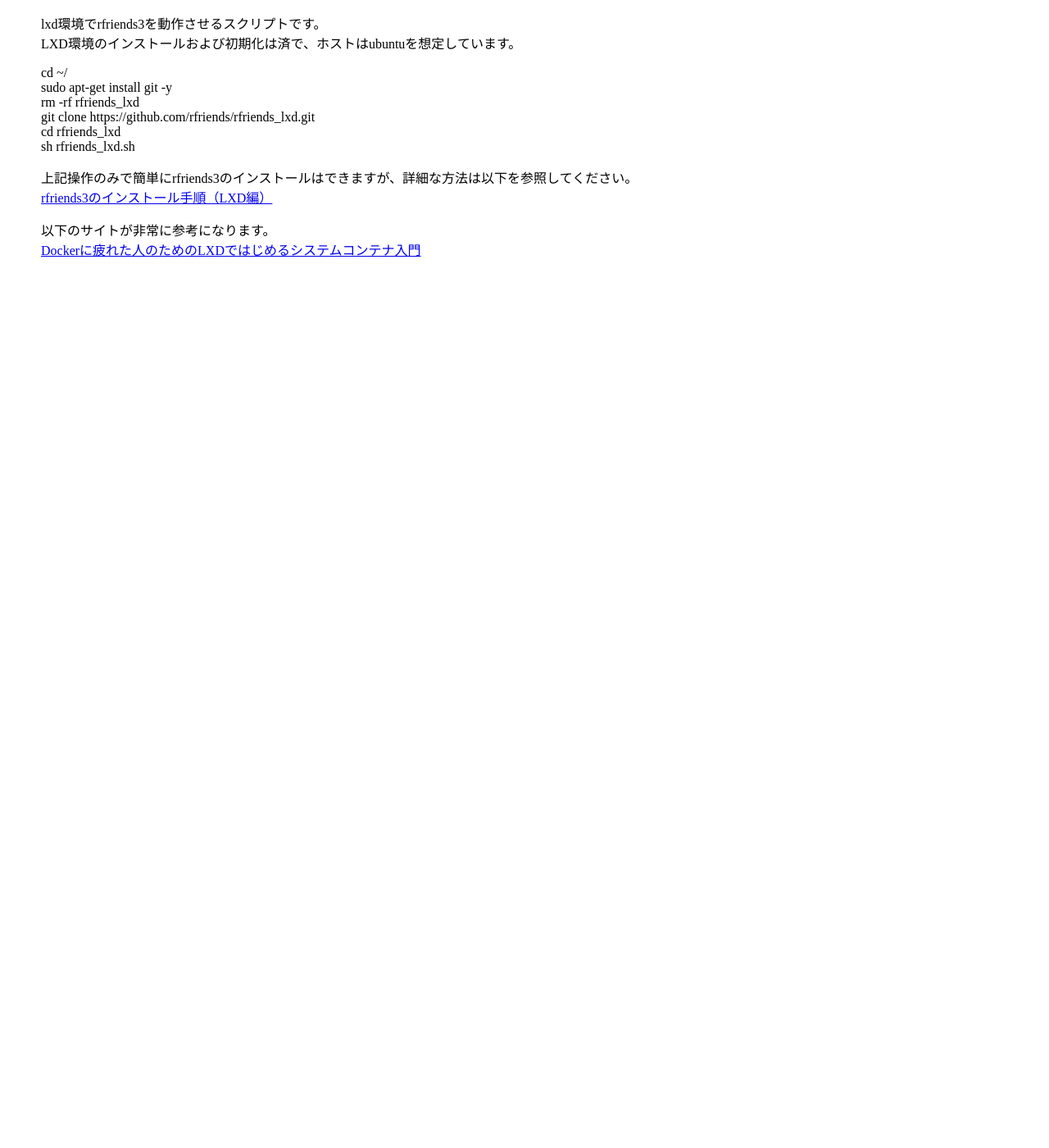
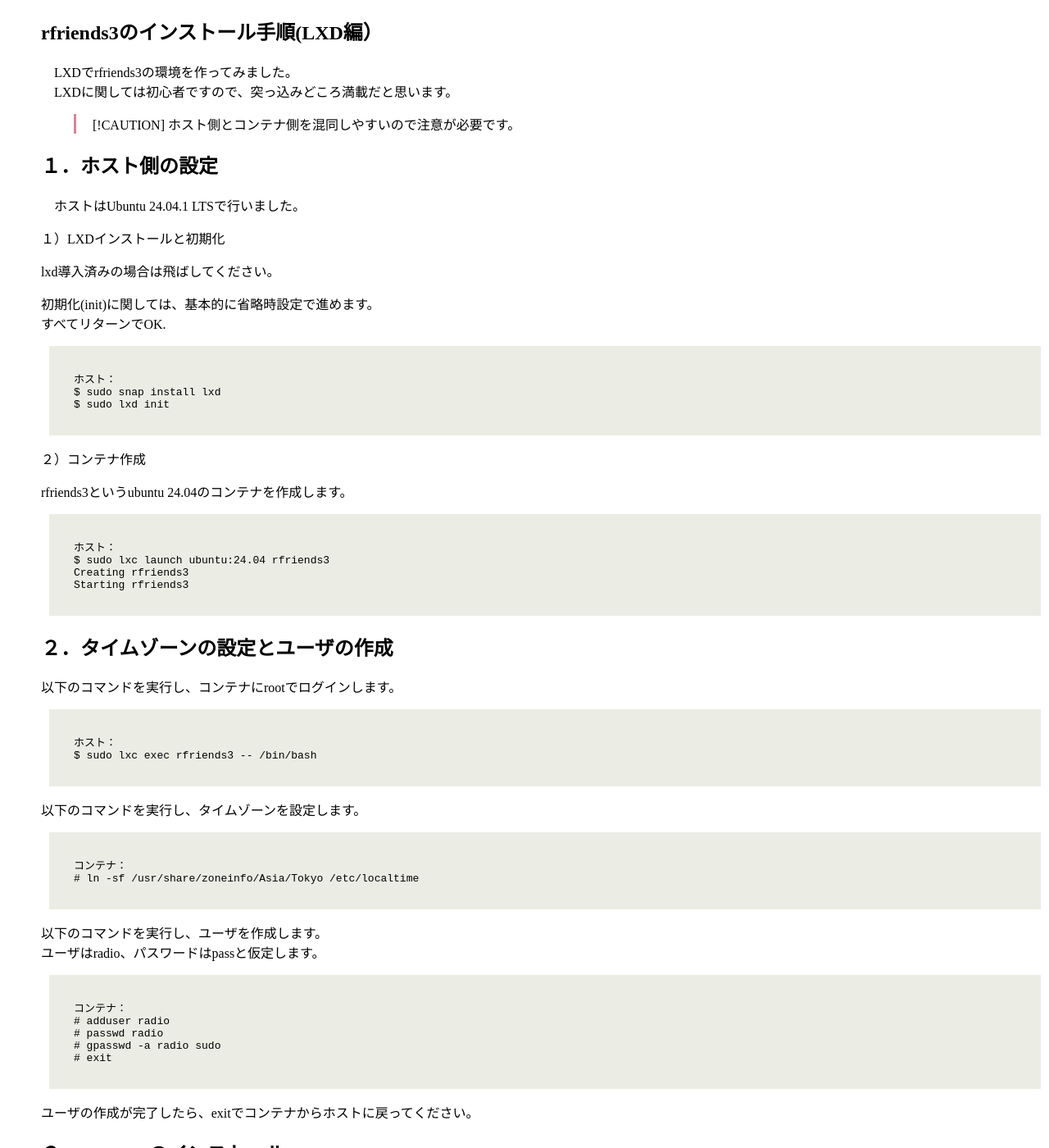
Before and after one commit to rfriends/rfriends, a Jekyll site: the page built from distro/lxd.md, in a window 1280 px wide and 1400 px high. Shown: the whole window at 82% size. Built offline with Jekyll 4.4.1, drawn with Linux system fonts in a browser that asks for light colours; our own code applies the rules of GitHub Pages for plain Markdown files; Markdown is read by kramdown in place of the engine named in the settings; some of the changed text lies outside the part shown.

Commit message:
Update lxd.md

````diff
--- a/distro/lxd.md
+++ b/distro/lxd.md
@@ -1,15 +1,107 @@
-lxd環境でrfriends3を動作させるスクリプトです。
-LXD環境のインストールおよび初期化は済で、ホストはubuntuを想定しています。
+## rfriends3のインストール手順(LXD編）
 
-cd ~/
-sudo apt-get install git -y
-rm -rf rfriends_lxd
-git clone https://github.com/rfriends/rfriends_lxd.git
-cd rfriends_lxd
-sh rfriends_lxd.sh
+　LXDでrfriends3の環境を作ってみました。
+　LXDに関しては初心者ですので、突っ込みどころ満載だと思います。
 
-上記操作のみで簡単にrfriends3のインストールはできますが、詳細な方法は以下を参照してください。
-[rfriends3のインストール手順（LXD編）](https://github.com/rfriends/rfriends_lxd/wiki)
+> [!CAUTION]
+> ホスト側とコンテナ側を混同しやすいので注意が必要です。
+
+## １．ホスト側の設定
+
+　ホストはUbuntu 24.04.1 LTSで行いました。
+
+１）LXDインストールと初期化
+
+lxd導入済みの場合は飛ばしてください。
+
+初期化(init)に関しては、基本的に省略時設定で進めます。
+すべてリターンでOK.
+```
+ホスト：
+$ sudo snap install lxd
+$ sudo lxd init
+```
+２）コンテナ作成
+
+rfriends3というubuntu 24.04のコンテナを作成します。
+```
+ホスト：
+$ sudo lxc launch ubuntu:24.04 rfriends3
+Creating rfriends3
+Starting rfriends3
+```
+## ２．タイムゾーンの設定とユーザの作成
+
+以下のコマンドを実行し、コンテナにrootでログインします。
+```
+ホスト：
+$ sudo lxc exec rfriends3 -- /bin/bash
+```
+
+以下のコマンドを実行し、タイムゾーンを設定します。
+```
+コンテナ：
+# ln -sf /usr/share/zoneinfo/Asia/Tokyo /etc/localtime
+```
+
+以下のコマンドを実行し、ユーザを作成します。
+ユーザはradio、パスワードはpassと仮定します。
+```
+コンテナ：
+# adduser radio
+# passwd radio
+# gpasswd -a radio sudo
+# exit
+```
+ユーザの作成が完了したら、exitでコンテナからホストに戻ってください。
+
+## ３．rfriendsのインストール
+
+以下のコマンドを実行し、ユーザradioでログインします。
+```
+ホスト：
+$ sudo lxc exec rfriends3 -- su radio
+```
+
+以下のコマンドを実行し、rfriends3をインストールします。
+```
+コンテナ：
+$ cd ~/
+$ rm -rf rfriends3_ubuntu
+# sudo apt-get install git -y
+$ git clone https://github.com/rfriends/rfriends_ubuntu.git
+$ cd rfriends_ubuntu
+$ sh rfriends_ubuntu.sh
+finished
+
+$ hostname -I
+IPアドレスが表示されます。
+
+$ exit
+```
+exitしてもコンテナは動作したままです。
+
+## ４．rfriends3の起動
+
+ホストのWEBブラウザから
+
+IPアドレス:8000
+
+でrfriends3が使えるようになります。
+使用法については
+[チュートリアル](https://github.com/rfriends/rfriends3/wiki/%EF%BC%90%EF%BC%90%EF%BC%8E%E3%83%81%E3%83%A5%E3%83%BC%E3%83%88%E3%83%AA%E3%82%A2%E3%83%AB)
+を参照してください。
+
+なお、コンテナを停止する場合は、
+```
+ホスト：
+$ sudo lxc stop rfriends3
+```
+です。
+
+以上
+
+
 
 以下のサイトが非常に参考になります。
 [Dockerに疲れた人のためのLXDではじめるシステムコンテナ入門](https://speakerdeck.com/devops_vtj/dockernipi-retaren-notamenolxddehazimerusisutemukontenaru-men)
````
